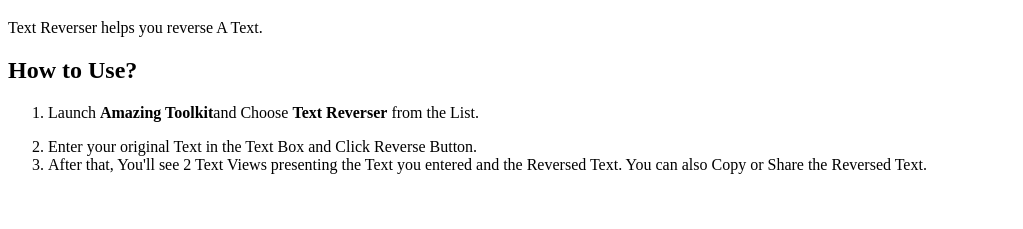
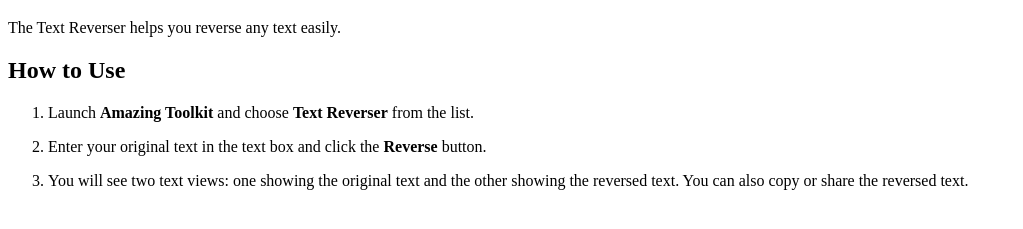
Before and after one commit to csrPlugins189/amazing_toolkit, a plain HTML site: page Text_Reverser_Tutorial.html in a window 1280 px wide. Shown: the part 61-290 px from the top of the page, without its empty margins (0-1023 px from the left). Drawn offline with Linux system fonts and the light colour scheme.

Commit message:
Updated Text Reverser Tutorial.

```diff
--- a/Text_Reverser_Tutorial.html
+++ b/Text_Reverser_Tutorial.html
@@ -2,17 +2,23 @@
 <html lang="en-US">
 <head>
 <meta charset="UTF-8">
-<meta name="viewport" content="device-width, imitial-scale=1.0">
+<meta name="viewport" content="width=device-width, initial-scale=1.0">
 <title>Text Reverser</title>
 </head>
 <body>
 <h1>Text Reverser</h1>
-<p>Text Reverser helps you reverse A Text.</p>
-<h2>How to Use?<br></h2>
+<p>The Text Reverser helps you reverse any text easily.</p>
+<h2>How to Use</h2>
 <ol>
-<li><p>Launch <strong>Amazing Toolkit</strong>and Choose <strong>Text Reverser</strong> from the List.</li>
-<li>Enter your original Text in the Text Box and Click Reverse Button.</li>
-<li>After that, You'll see 2 Text Views presenting the Text you entered and the Reversed Text. You can also Copy or Share the Reversed Text.<br></li>
+  <li>
+    <p>Launch <strong>Amazing Toolkit</strong> and choose <strong>Text Reverser</strong> from the list.</p>
+  </li>
+  <li>
+    <p>Enter your original text in the text box and click the <strong>Reverse</strong> button.</p>
+  </li>
+  <li>
+    <p>You will see two text views: one showing the original text and the other showing the reversed text. You can also copy or share the reversed text.</p>
+  </li>
 </ol>
 </body>
 </html>
```
